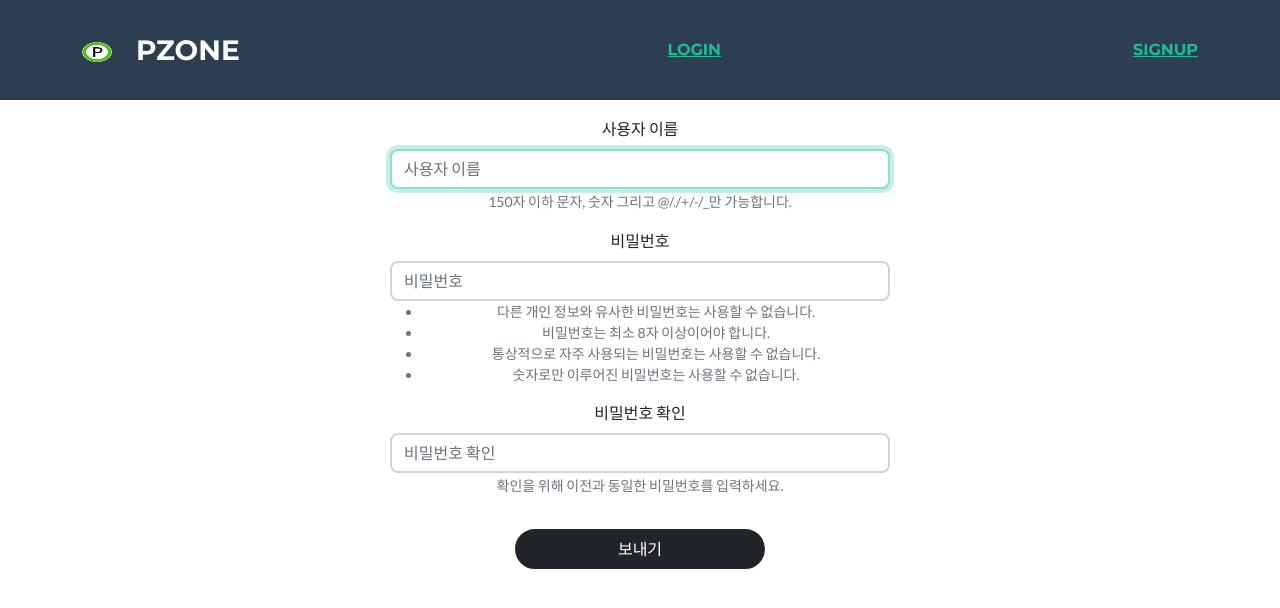
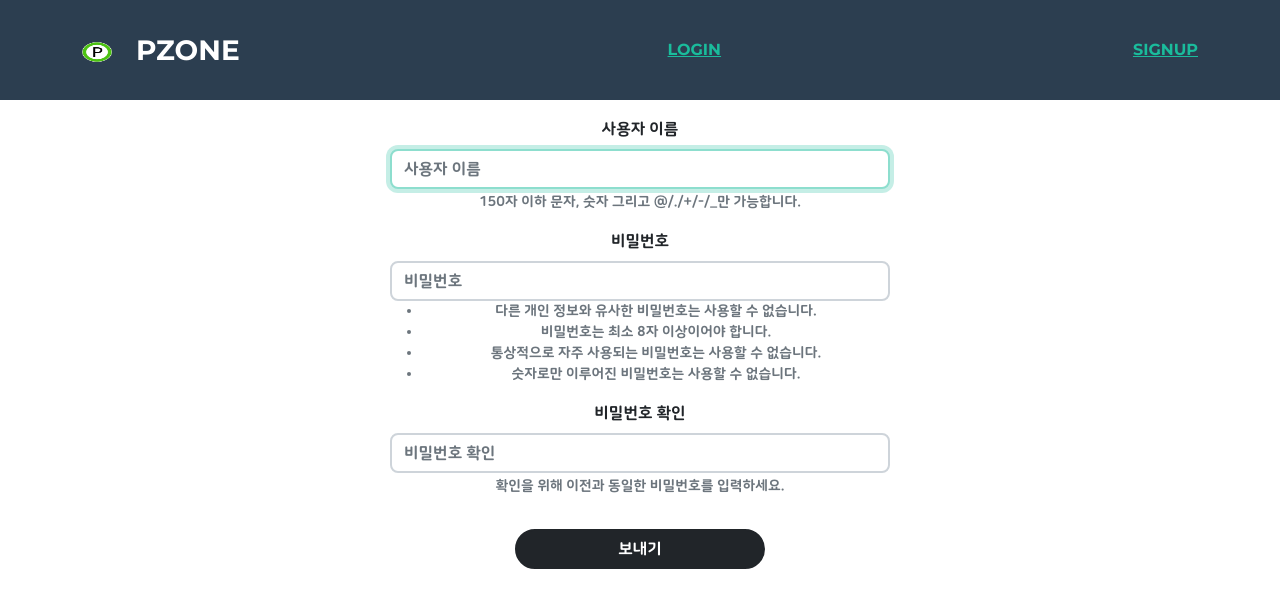
Before and after one commit to Park-Min-Jeong/PZone-Django, a Django app: page /accounts/create/ in a window 1280 px wide. Shown: the top 608 px of the page. Run offline with Django 4.2, Linux system fonts and the light colour scheme; some libraries are stand-ins or nearby versions.

Commit message:
feat: 폰트 설정

```diff
--- a/apps/parkscore/views.py
+++ b/apps/parkscore/views.py
@@ -111,7 +111,7 @@ def score(request):
             cautions["sensor"] = temp
         round_score= round(score, 1)
         context = {
-            "score": round_score,
+            "score": round_score*10,
             "cautions": cautions,
             "uri": image_result["uri"],
             "lat": lat,
@@ -134,7 +134,7 @@ def update(request):
     user_score = float(row[0][0])
     round_score = float(request.GET.get('score'))
     gap = (user_score - round_score) / 20
-    update_score = round(user_score - gap, 1)
+    update_score = round(user_score - gap, 0)
 
     sql = f"UPDATE `score` SET `av_score`='{update_score}' WHERE  `username`='{request.user.username}';"
     connectDB(sql, foo=True)
--- a/templates/base.html
+++ b/templates/base.html
@@ -18,8 +18,36 @@
         <link rel="stylesheet" href="{% static 'css/styles.css' %}">
         <!-- Bootstrap core JS-->
         <script src="https://cdn.jsdelivr.net/npm/bootstrap@5.1.3/dist/js/bootstrap.bundle.min.js"></script>
+        <style>
+             @font-face{
+            font-family: 'NanumSquareR';
+            src: local('NanumSqureR'),
+            url("{% static 'fonts/NanumSquareR.otf' %}") format("opentype");
+        }
+        @font-face{
+            font-family: 'NanumSquareEB';
+            src: local('NanumSqureEB'),
+            url("{% static 'fonts/NanumSquareEB.otf' %}") format("opentype");
+        }
+        @font-face{
+            font-family: 'NanumSquareB';
+            src: local('NanumSqureB'),
+            url("{% static 'fonts/NanumSquareB.otf' %}") format("opentype");
+        }
+        @font-face{
+            font-family: 'NanumSquareR';
+            src: local('NanumSqureR'),
+            url("{% static 'fonts/NanumSquareR.otf' %}") format("opentype");
+        }
+        @font-face{
+            font-family: 'NanumSquareRoundOTFEB';
+            src: local('NanumSquareRoundOTFEB'),
+            url("{% static 'fonts/NanumSquareRoundOTFEB.otf' %}") format("opentype");
+        }
+
+        </style>
     </head>
-    <body>
+    <body style="font-family: 'NanumSquareRoundOTFEB';">
         {% include 'includes/navigation.html' %}
 
         {% block content %}{% endblock content %}
```
Also changed, not shown: apps/home/templates/home.html (+9 -4 lines), static/fonts/NanumSquareB.otf (added), static/fonts/NanumSquareEB.otf (added), static/fonts/NanumSquareL.otf (added), static/fonts/NanumSquareR.otf (added), static/fonts/NanumSquareRoundOTFEB.otf (added).
